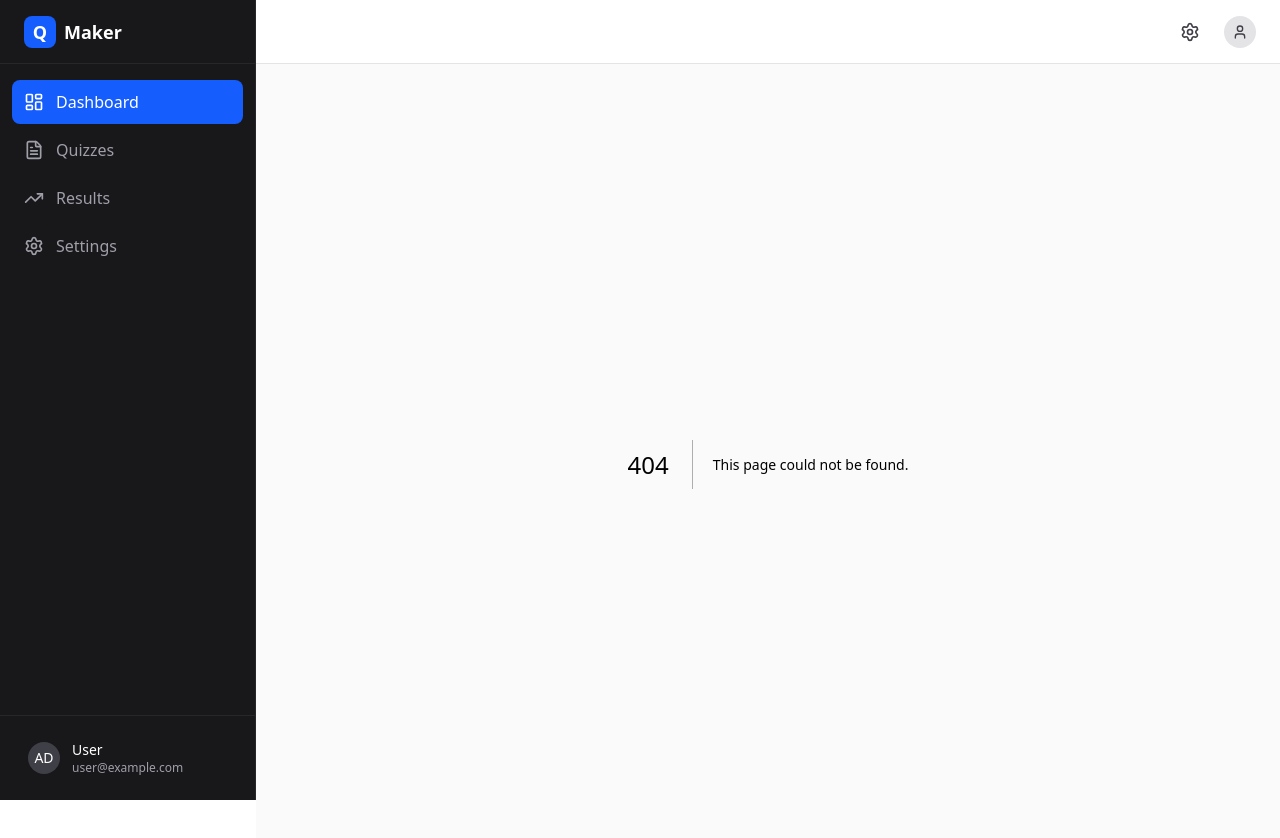
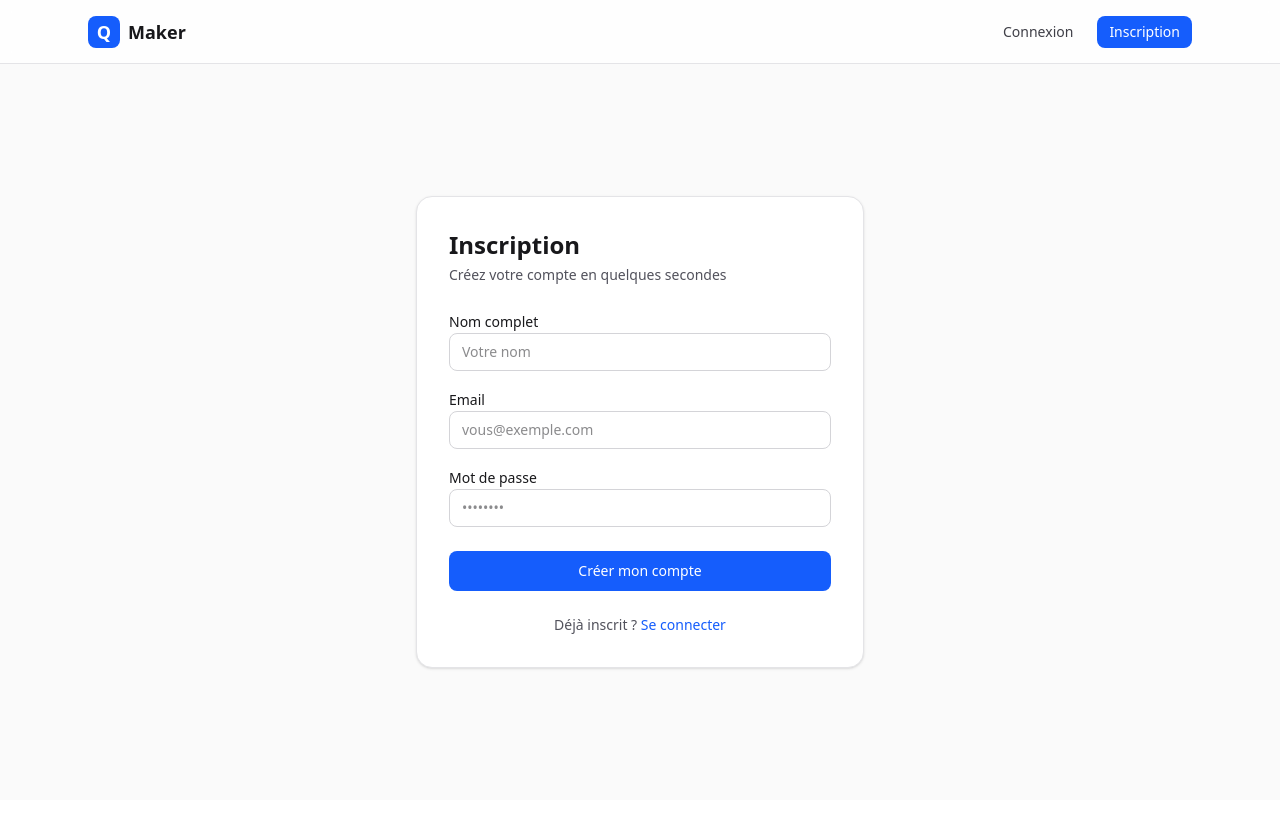
Before and after one commit to ayoubderdouri/quiz_maker, a Next.js app: page /auth/register in a window 1280 px wide. Before the commit this address had no page. Shown: the top 838 px of the page. After the commit the page ends 800 px from the top, so only its background shows below. Built offline with nearby package versions, Linux system fonts and the light colour scheme.

Commit message:
add login and register pages

```diff
--- /dev/null
+++ b/src/app/auth/layout.js
@@ -0,0 +1,5 @@
+import GuestLayout from "@/components/GuestLayout";
+
+export default function AuthLayout({ children }) {
+    return <GuestLayout>{children}</GuestLayout>;
+}
--- /dev/null
+++ b/src/app/auth/login/page.js
@@ -0,0 +1,53 @@
+import Link from "next/link";
+
+export default function LoginPage() {
+	return (
+		<div className="w-full max-w-md">
+			<div className="bg-white dark:bg-zinc-900 border border-zinc-200 dark:border-zinc-800 rounded-2xl shadow-sm p-8">
+				<div className="mb-6">
+					<h1 className="text-2xl font-bold">Connexion</h1>
+					<p className="text-sm text-zinc-600 dark:text-zinc-400 mt-1">
+						Accédez à votre espace Quiz Maker
+					</p>
+				</div>
+
+				<form className="space-y-4">
+					<div className="space-y-1">
+						<label className="text-sm font-medium">Email</label>
+						<input
+							type="email"
+							name="email"
+							placeholder="vous@exemple.com"
+							className="w-full rounded-lg border border-zinc-300 dark:border-zinc-700 bg-white dark:bg-zinc-950 px-3 py-2 text-sm focus:outline-none focus:ring-2 focus:ring-blue-500"
+							required
+						/>
+					</div>
+					<div className="space-y-1">
+						<label className="text-sm font-medium">Mot de passe</label>
+						<input
+							type="password"
+							name="password"
+							placeholder="••••••••"
+							className="w-full rounded-lg border border-zinc-300 dark:border-zinc-700 bg-white dark:bg-zinc-950 px-3 py-2 text-sm focus:outline-none focus:ring-2 focus:ring-blue-500"
+							required
+						/>
+					</div>
+
+					<button
+						type="submit"
+						className="w-full mt-2 rounded-lg bg-blue-600 text-white py-2.5 text-sm font-medium hover:bg-blue-700 transition-colors"
+					>
+						Se connecter
+					</button>
+				</form>
+
+				<p className="text-sm text-zinc-600 dark:text-zinc-400 mt-6 text-center">
+					Pas encore de compte ?{" "}
+					<Link href="/auth/register" className="text-blue-600 hover:underline">
+						Créer un compte
+					</Link>
+				</p>
+			</div>
+		</div>
+	);
+}
--- /dev/null
+++ b/src/app/auth/register/page.js
@@ -0,0 +1,63 @@
+import Link from "next/link";
+
+export default function RegisterPage() {
+	return (
+		<div className="w-full max-w-md">
+			<div className="bg-white dark:bg-zinc-900 border border-zinc-200 dark:border-zinc-800 rounded-2xl shadow-sm p-8">
+				<div className="mb-6">
+					<h1 className="text-2xl font-bold">Inscription</h1>
+					<p className="text-sm text-zinc-600 dark:text-zinc-400 mt-1">
+						Créez votre compte en quelques secondes
+					</p>
+				</div>
+
+				<form className="space-y-4">
+					<div className="space-y-1">
+						<label className="text-sm font-medium">Nom complet</label>
+						<input
+							type="text"
+							name="name"
+							placeholder="Votre nom"
+							className="w-full rounded-lg border border-zinc-300 dark:border-zinc-700 bg-white dark:bg-zinc-950 px-3 py-2 text-sm focus:outline-none focus:ring-2 focus:ring-blue-500"
+							required
+						/>
+					</div>
+					<div className="space-y-1">
+						<label className="text-sm font-medium">Email</label>
+						<input
+							type="email"
+							name="email"
+							placeholder="vous@exemple.com"
+							className="w-full rounded-lg border border-zinc-300 dark:border-zinc-700 bg-white dark:bg-zinc-950 px-3 py-2 text-sm focus:outline-none focus:ring-2 focus:ring-blue-500"
+							required
+						/>
+					</div>
+					<div className="space-y-1">
+						<label className="text-sm font-medium">Mot de passe</label>
+						<input
+							type="password"
+							name="password"
+							placeholder="••••••••"
+							className="w-full rounded-lg border border-zinc-300 dark:border-zinc-700 bg-white dark:bg-zinc-950 px-3 py-2 text-sm focus:outline-none focus:ring-2 focus:ring-blue-500"
+							required
+						/>
+					</div>
+
+					<button
+						type="submit"
+						className="w-full mt-2 rounded-lg bg-blue-600 text-white py-2.5 text-sm font-medium hover:bg-blue-700 transition-colors"
+					>
+						Créer mon compte
+					</button>
+				</form>
+
+				<p className="text-sm text-zinc-600 dark:text-zinc-400 mt-6 text-center">
+					Déjà inscrit ?{" "}
+					<Link href="/auth/login" className="text-blue-600 hover:underline">
+						Se connecter
+					</Link>
+				</p>
+			</div>
+		</div>
+	);
+}
--- a/src/app/layout.js
+++ b/src/app/layout.js
@@ -1,6 +1,4 @@
 import "./globals.css";
-import Sidebar from "@/components/Sidebar";
-import Header from "@/components/Header";
 
 export const metadata = {
   title: "Quiz Maker",
@@ -11,15 +9,7 @@ export default function RootLayout({ children }) {
   return (
     <html lang="en">
       <body className="antialiased">
-        <div className="flex min-h-screen">
-          <Sidebar />
-          <div className="flex-1 ml-64">
-            <Header />
-            <main className="pt-16 h-full bg-zinc-50 dark:bg-zinc-900 ">
-              {children}
-            </main>
-          </div>
-        </div>
+        {children}
       </body>
     </html>
   );
--- a/src/app/page.js
+++ b/src/app/page.js
@@ -1,9 +1,10 @@
-'use client';
+"use client";
 
-import { useState, useEffect } from 'react';
-import Link from 'next/link';
-import { LayoutDashboard, FileText, TrendingUp, BarChart3 } from 'lucide-react';
-import { getAllQuizzes, getQuizResponses } from '@/lib/quizApiClient';
+import { useState, useEffect } from "react";
+import Link from "next/link";
+import { LayoutDashboard, FileText, TrendingUp, BarChart3 } from "lucide-react";
+import { getAllQuizzes, getQuizResponses } from "@/lib/quizApiClient";
+import AuthenticatedLayout from "@/components/AuthenticatedLayout";
 
 export default function Dashboard() {
   const [stats, setStats] = useState({
@@ -40,13 +41,14 @@ export default function Dashboard() {
           quizzes.length > 0 ? (totalResponses / quizzes.length).toFixed(1) : 0,
       }));
     } catch (error) {
-      console.error('Error loading dashboard data:', error);
+      console.error("Error loading dashboard data:", error);
     } finally {
       setLoading(false);
     }
   };
 
   return (
+    <AuthenticatedLayout>
       <div className="space-y-8 p-6">
         {/* Header */}
         <div>
@@ -68,9 +70,11 @@ export default function Dashboard() {
                   <FileText className="w-6 h-6 text-blue-600 dark:text-blue-400" />
                 </div>
                 <div>
-                <p className="text-sm text-zinc-600 dark:text-zinc-400">Quiz créés</p>
+                  <p className="text-sm text-zinc-600 dark:text-zinc-400">
+                    Quiz créés
+                  </p>
                   <p className="text-2xl font-bold text-zinc-900 dark:text-white">
-                  {loading ? '-' : stats.totalQuizzes}
+                    {loading ? "-" : stats.totalQuizzes}
                   </p>
                 </div>
               </div>
@@ -91,9 +95,11 @@ export default function Dashboard() {
                   <TrendingUp className="w-6 h-6 text-green-600 dark:text-green-400" />
                 </div>
                 <div>
-                <p className="text-sm text-zinc-600 dark:text-zinc-400">Réponses collectées</p>
+                  <p className="text-sm text-zinc-600 dark:text-zinc-400">
+                    Réponses collectées
+                  </p>
                   <p className="text-2xl font-bold text-zinc-900 dark:text-white">
-                  {loading ? '-' : stats.totalResponses}
+                    {loading ? "-" : stats.totalResponses}
                   </p>
                 </div>
               </div>
@@ -114,9 +120,11 @@ export default function Dashboard() {
                   <BarChart3 className="w-6 h-6 text-purple-600 dark:text-purple-400" />
                 </div>
                 <div>
-                <p className="text-sm text-zinc-600 dark:text-zinc-400">Moy. par quiz</p>
+                  <p className="text-sm text-zinc-600 dark:text-zinc-400">
+                    Moy. par quiz
+                  </p>
                   <p className="text-2xl font-bold text-zinc-900 dark:text-white">
-                  {loading ? '-' : stats.avgResponsesPerQuiz}
+                    {loading ? "-" : stats.avgResponsesPerQuiz}
                   </p>
                 </div>
               </div>
@@ -132,7 +140,8 @@ export default function Dashboard() {
           <div className="max-w-2xl">
             <h2 className="text-2xl font-bold mb-2">Commencer</h2>
             <p className="text-blue-100 mb-6">
-            Créez un nouveau quiz, gérez vos quiz existants ou consultez vos résultats.
+              Créez un nouveau quiz, gérez vos quiz existants ou consultez vos
+              résultats.
             </p>
             <div className="flex flex-wrap gap-3">
               <Link
@@ -172,7 +181,8 @@ export default function Dashboard() {
                 🤖 Génération IA
               </h3>
               <p className="text-sm text-zinc-600 dark:text-zinc-400">
-              Générez automatiquement des quiz avec l'intelligence artificielle.
+                Générez automatiquement des quiz avec l'intelligence
+                artificielle.
               </p>
             </div>
             <div className="bg-white dark:bg-zinc-800 rounded-lg p-4 border border-zinc-200 dark:border-zinc-700">
@@ -194,5 +204,6 @@ export default function Dashboard() {
           </div>
         </div>
       </div>
+    </AuthenticatedLayout>
   );
 }
--- /dev/null
+++ b/src/app/quizzes/layout.js
@@ -0,0 +1,14 @@
+import AuthenticatedLayout from "@/components/AuthenticatedLayout";
+
+export const metadata = {
+  title: "Quiz Maker",
+  description: "Create and manage quizzes",
+};
+
+export default function QuizLayout({ children }) {
+  return (
+    <AuthenticatedLayout>
+      {children}
+    </AuthenticatedLayout>
+  );
+}
--- /dev/null
+++ b/src/app/results/layout.js
@@ -0,0 +1,14 @@
+import AuthenticatedLayout from "@/components/AuthenticatedLayout";
+
+export const metadata = {
+  title: "Quiz Maker",
+  description: "Create and manage quizzes",
+};
+
+export default function QuizLayout({ children }) {
+  return (
+    <AuthenticatedLayout>
+      {children}
+    </AuthenticatedLayout>
+  );
+}
--- /dev/null
+++ b/src/components/AuthenticatedLayout.js
@@ -0,0 +1,16 @@
+import Sidebar from "@/components/Sidebar";
+import Header from "@/components/Header";
+
+export default function AuthenticatedLayout({ children }) {
+  return (
+    <div className="flex min-h-screen">
+      <Sidebar />
+      <div className="flex-1 ml-64">
+        <Header />
+        <main className="pt-16 h-full bg-zinc-50 dark:bg-zinc-900 ">
+          {children}
+        </main>
+      </div>
+    </div>
+  );
+}
--- /dev/null
+++ b/src/components/GuestLayout.js
@@ -0,0 +1,35 @@
+import Link from "next/link";
+
+export default function GuestLayout({ children }) {
+  return (
+    <div className="min-h-screen bg-zinc-50 dark:bg-zinc-950 text-zinc-900 dark:text-zinc-100">
+      <header className="h-16 border-b border-zinc-200 dark:border-zinc-800 bg-white/80 dark:bg-zinc-950/80 backdrop-blur">
+        <div className="h-full max-w-6xl mx-auto px-6 flex items-center justify-between">
+          <Link href="/" className="flex items-center gap-2">
+            <div className="w-8 h-8 bg-blue-600 rounded-lg flex items-center justify-center">
+              <span className="text-white font-bold text-lg">Q</span>
+            </div>
+            <span className="font-semibold text-lg">Maker</span>
+          </Link>
+          <nav className="flex items-center gap-3 text-sm">
+            <Link
+              href="/auth/login"
+              className="px-3 py-1.5 rounded-lg text-zinc-700 dark:text-zinc-300 hover:text-zinc-900 dark:hover:text-white hover:bg-zinc-100 dark:hover:bg-zinc-900 transition-colors"
+            >
+              Connexion
+            </Link>
+            <Link
+              href="/auth/register"
+              className="px-3 py-1.5 rounded-lg bg-blue-600 text-white hover:bg-blue-700 transition-colors"
+            >
+              Inscription
+            </Link>
+          </nav>
+        </div>
+      </header>
+      <main className="min-h-[calc(100vh-4rem)] flex items-center justify-center p-6">
+        {children}
+      </main>
+    </div>
+  );
+}
--- /dev/null
+++ b/src/lib/axiosInstance.js
@@ -0,0 +1,21 @@
+import axios from 'axios';
+
+const apiClient = axios.create({
+  baseURL: '/api',
+  headers: {
+    'Content-Type': 'application/json'
+  }
+});
+
+apiClient.interceptors.response.use(
+  (response) => response,
+  (error) => {
+    const message =
+      error?.response?.data?.error ||
+      error?.message ||
+      'Request failed';
+    return Promise.reject(new Error(message));
+  }
+);
+
+export default apiClient;
```
Also changed, not shown: src/lib/quizApiClient.js. Lines whose indentation alone changed are shown as unchanged.
